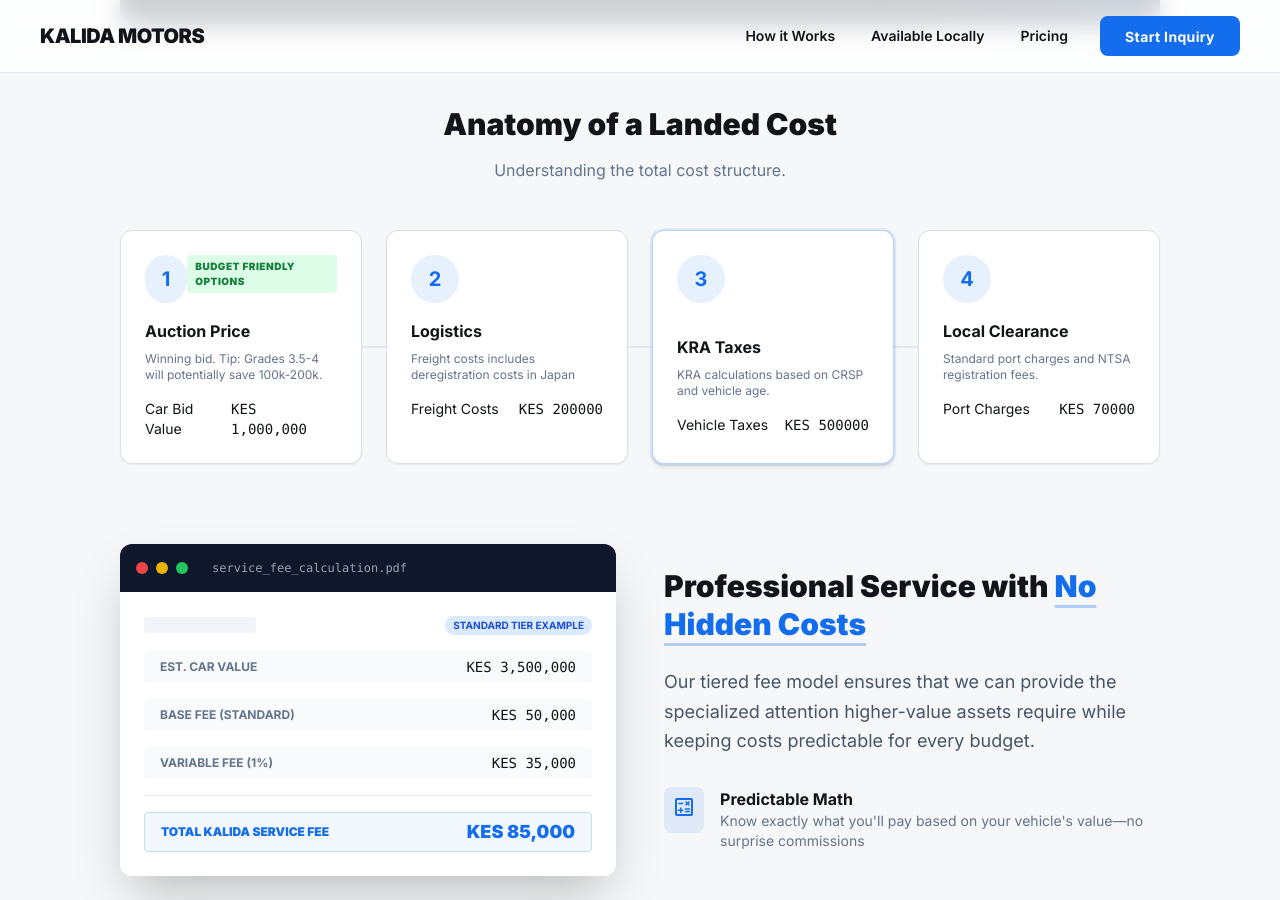
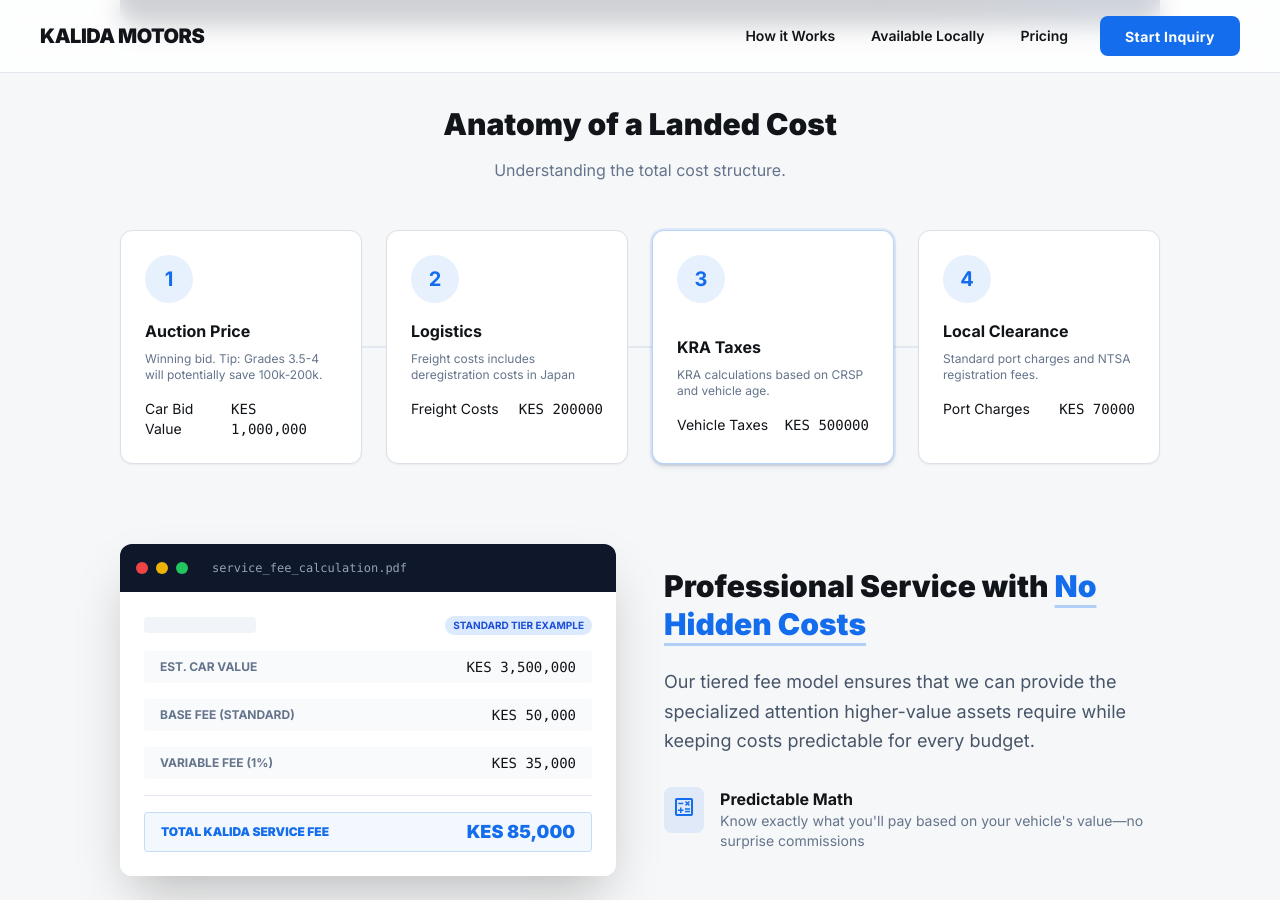
Before and after one commit to tomshy/kalidamotors, a Jekyll site: the page built from pricing.html, in a window 1280 px wide and 900 px high, scrolled down 2057 px. Built offline with Jekyll 4.4.1, drawn with Linux system fonts in a browser that asks for light colours; nearby versions of some CDN libraries.

Commit message:
minor update to pricing page

```diff
--- a/pricing.html
+++ b/pricing.html
@@ -393,9 +393,6 @@
                             <div
                                 class="size-12 bg-primary/10 text-primary rounded-full flex items-center justify-center font-bold text-xl group-hover:bg-primary group-hover:text-white transition-all">
                                 1</div>
-                            <span
-                                class="bg-green-100 text-green-700 text-[10px] font-black px-2 py-1 rounded uppercase tracking-wider">Budget
-                                Friendly Options</span>
                         </div>
                         <h4 class="font-bold mb-2">Auction Price</h4>
                         <p class="text-xs text-slate-500 mb-4">Winning bid. Tip: Grades 3.5-4 will potentially save
```
